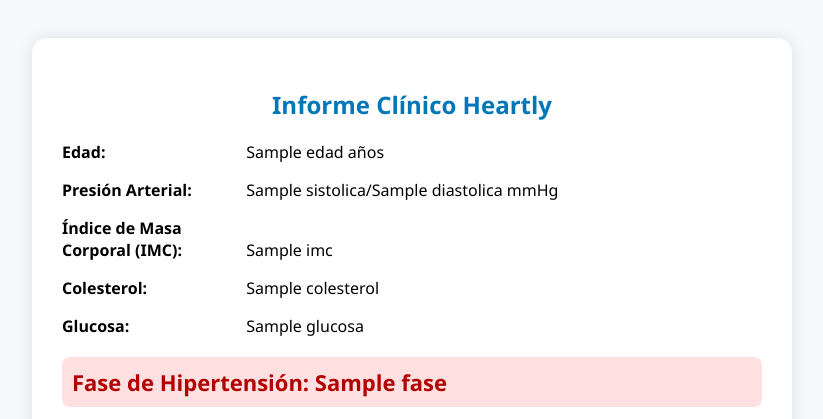
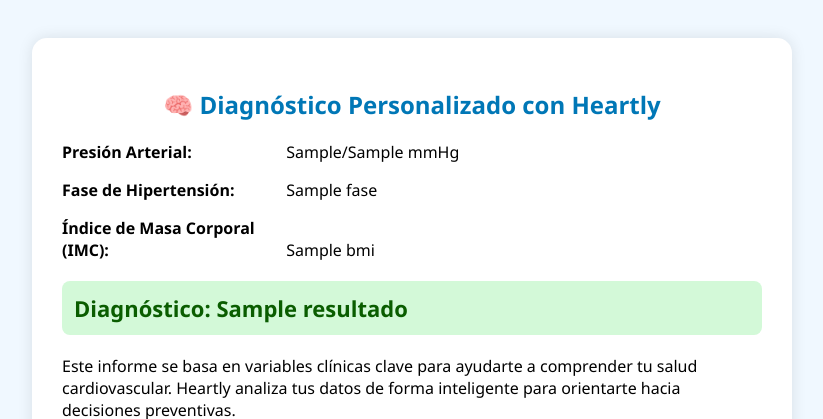
Before and after one commit to Bercelio/Heartley, a Flask app: template app/templates/resultado.html in a window 1280 px wide. Shown: the top 419 px of the page, without its empty margins (228-1051 px from the left). Run offline with Flask 3, Linux system fonts and the light colour scheme; the template is opened without the code that fills it: most values are stand-ins (such as "Sample title", 1, 10 or a date in 2020); parts of the project's set-up code (start-up, migrations or seed data) failed here and were passed over.

Commit message:
Update resultado.html

```diff
--- a/app/templates/resultado.html
+++ b/app/templates/resultado.html
@@ -6,7 +6,7 @@
     <style>
         body {
             font-family: 'Segoe UI', sans-serif;
-            background-color: #f5f9fc;
+            background-color: #f0f8ff;
             display: flex;
             flex-direction: column;
             align-items: center;
@@ -23,6 +23,7 @@
         }
         h2 {
             color: #0077b6;
+            margin-bottom: 10px;
         }
         .datos, .diagnostico, .grafica {
             margin-top: 20px;
@@ -30,18 +31,22 @@
         }
         .datos strong {
             display: inline-block;
-            width: 180px;
+            width: 220px;
         }
         .riesgo {
             font-size: 22px;
             margin: 20px 0;
-            padding: 10px;
+            padding: 12px;
             border-radius: 8px;
             font-weight: bold;
         }
-        .riesgo.riesgo {
+        .riesgo.alto {
             background-color: #ffe0e0;
             color: #b30000;
+        }
+        .riesgo.moderado {
+            background-color: #fff7cc;
+            color: #996600;
         }
         .riesgo.sin {
             background-color: #d3f9d8;
@@ -49,7 +54,7 @@
         }
         img {
             width: 100%;
-            max-width: 400px;
+            max-width: 420px;
             margin-top: 15px;
             border-radius: 10px;
             border: 1px solid #ddd;
@@ -58,30 +63,31 @@
 </head>
 <body>
     <div class="resultado-box">
-        <h2>Informe Clínico Heartly</h2>
+        <h2>🧠 Diagnóstico Personalizado con Heartly</h2>
 
         <div class="datos">
-            <p><strong>Edad:</strong> {{ edad }} años</p>
-            <p><strong>Presión Arterial:</strong> {{ sistolica }}/{{ diastolica }} mmHg</p>
-            <p><strong>Índice de Masa Corporal (IMC):</strong> {{ imc }}</p>
-            <p><strong>Colesterol:</strong> {{ colesterol }}</p>
-            <p><strong>Glucosa:</strong> {{ glucosa }}</p>
+            <p><strong>Presión Arterial:</strong> {{ ap_hi }}/{{ ap_lo }} mmHg</p>
+            <p><strong>Fase de Hipertensión:</strong> {{ fase }}</p>
+            <p><strong>Índice de Masa Corporal (IMC):</strong> {{ bmi }}</p>
         </div>
 
         <div class="diagnostico">
-            <div class="riesgo riesgo">
-                Fase de Hipertensión: {{ fase }}
+            <div class="riesgo
+                {% if 'ALTO' in resultado %}alto
+                {% elif 'MODERADO' in resultado %}moderado
+                {% else %}sin
+                {% endif %}">
+                Diagnóstico: {{ resultado }}
             </div>
             <p>
-                Este resultado es una predicción basada en análisis de 8 variables clínicas.
-                Heartly analiza tus datos para ayudarte a prevenir enfermedades cardiovasculares
-                y mejorar tu salud con recomendaciones personalizadas.
+                Este informe se basa en variables clínicas clave para ayudarte a comprender tu salud cardiovascular.
+                Heartly analiza tus datos de forma inteligente para orientarte hacia decisiones preventivas.
             </p>
         </div>
 
         <div class="grafica">
-            <h4>Comparativa de tu salud frente a valores ideales</h4>
-            <img src="{{ url_for('static', filename='grafica_paciente.png') }}" alt="Gráfica del paciente">
+            <h4>📊 Comparativa frente a valores ideales</h4>
+            <img src="/{{ imagen }}" alt="Gráfica de presión arterial del paciente">
         </div>
     </div>
 </body>
```
